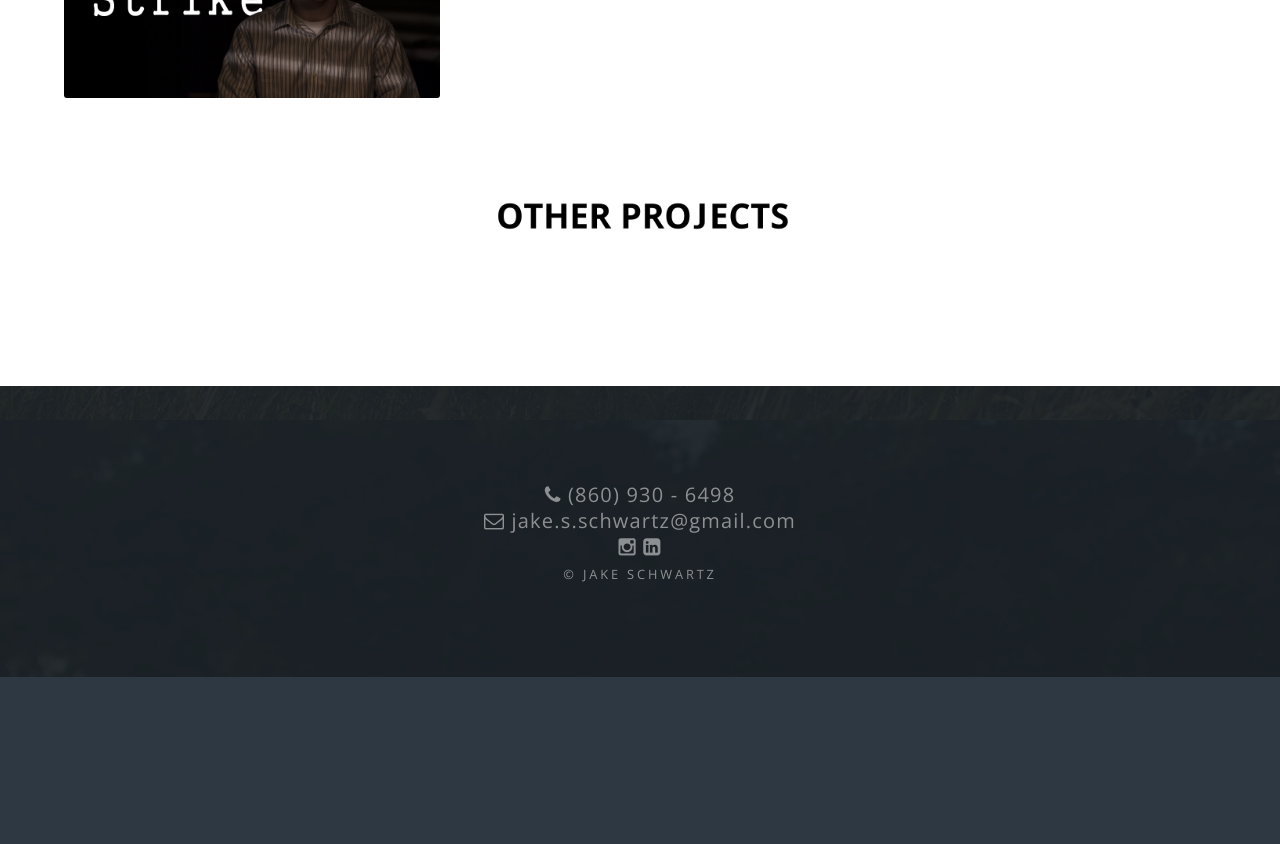
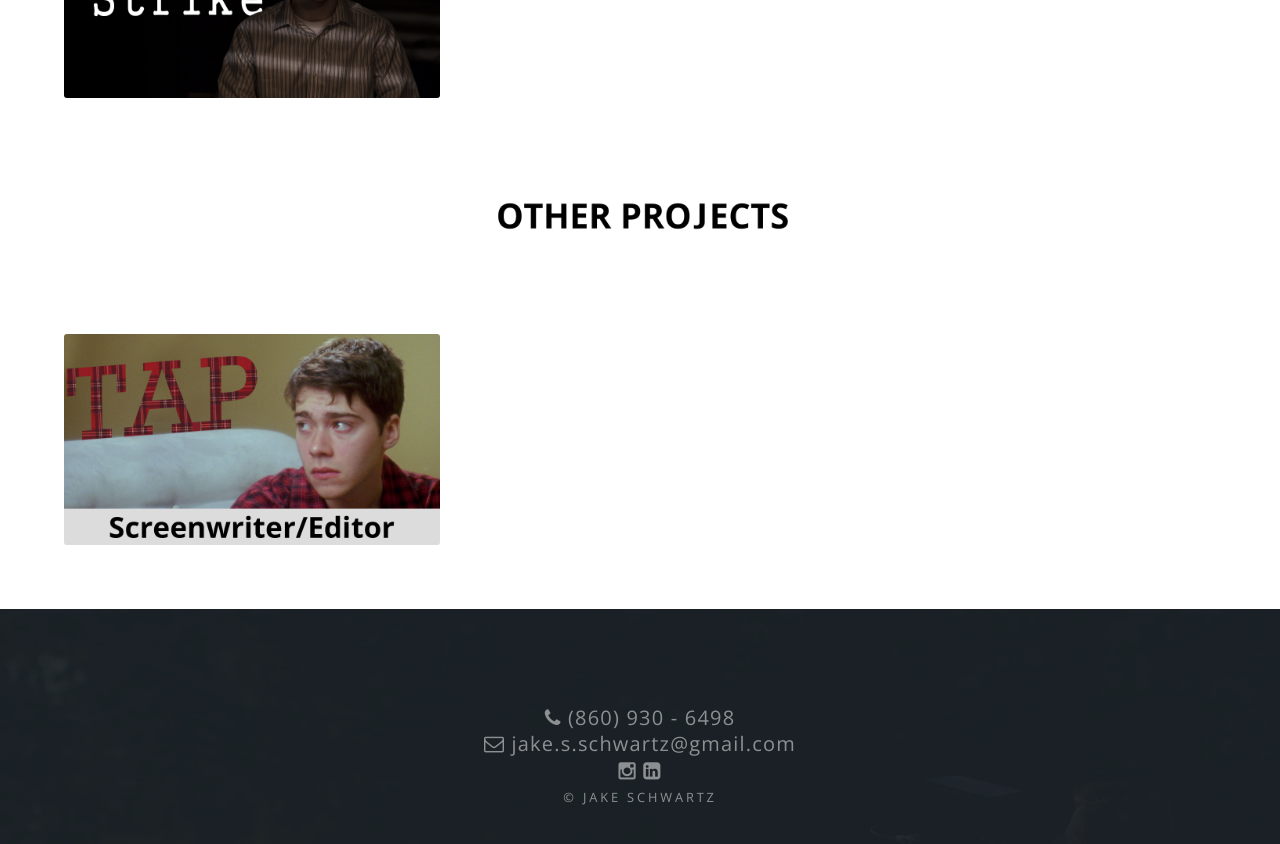
Before and after one commit to eturk/schwartzjake.com, a Jekyll site: the page built from films.markdown, in a window 1280 px wide and 900 px high, scrolled down 1380 px. Shown: the top 844 px of the window. Built offline with Jekyll 4.4.1, drawn with Linux system fonts in a browser that asks for light colours; before the commit the page ends 2057 px from its top, so only the background shows below that.

Commit message:
Updated Tap Thumbnail and 1 other file

```diff
--- a/films.markdown
+++ b/films.markdown
@@ -22,4 +22,8 @@ media:
   thumbnail_image: "/uploads/WhiteImage.jpg"
 - media_url: "/uploads/Other%20Projects.jpg"
   thumbnail_image: "/uploads/Other%20Projects.jpg"
+- media_url: "/uploads/WhiteImage.jpg"
+  thumbnail_image: "/uploads/WhiteImage.jpg"
+- media_url: https://vimeo.com/171315429
+  thumbnail_image: "/uploads/Tap_Thumbnail.jpg"
 ---
```
Also changed, not shown: _uploads/Tap_Thumbnail.jpg (added).
